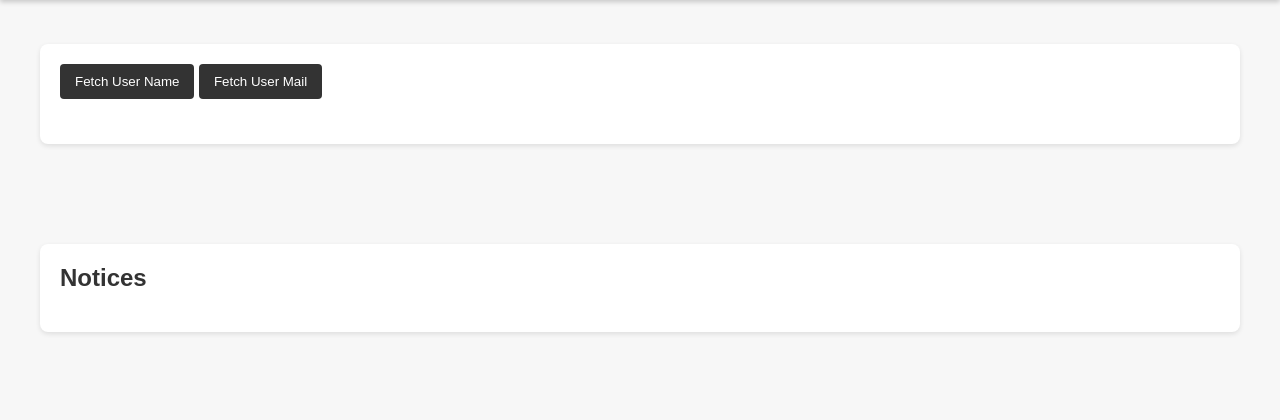
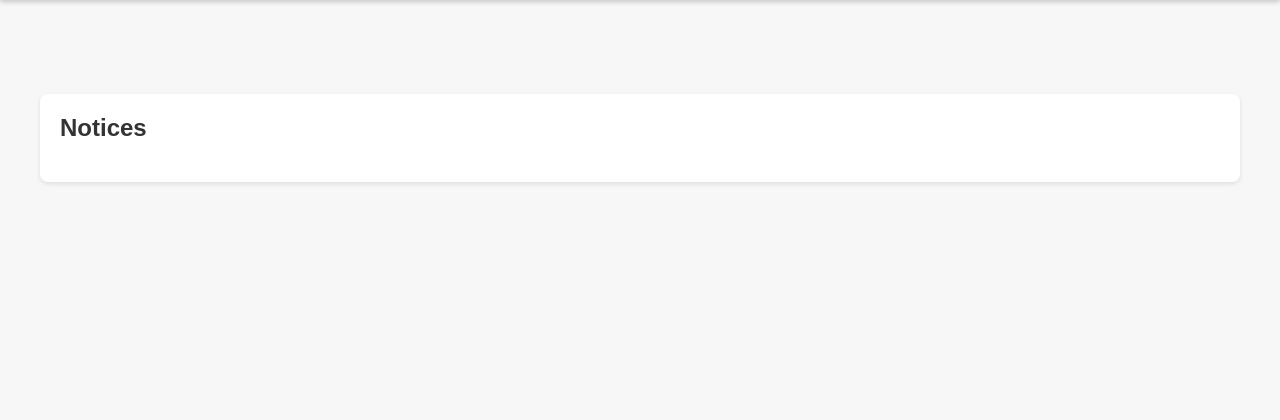
Before and after one commit to amyashpal/NoticeBoard, a PHP site: page /public/index.php in a window 1280 px wide. Shown: the part 66-486 px from the top of the page. Run offline with PHP 8.4, Linux system fonts and the light colour scheme; the visitor is signed in with stand-in values (Sample User, id 1); data that the repository does not hold is empty.

Commit message:
rollabacked

```diff
--- a/public/index.php
+++ b/public/index.php
@@ -1,4 +1,4 @@
-<?php include '../includes/header.php'; ?>
+<?php include '../includes/header.php';  ?>
 <!DOCTYPE html>
 <html lang="en">
 <head>
@@ -7,46 +7,17 @@
     <title>Notice List</title>
 
     <link rel="stylesheet" href="../styles/notice.css">
-    <script src="https://ajax.googleapis.com/ajax/libs/jquery/3.5.1/jquery.min.js"></script>
-    <script>
-        $(function(){
-            // Fetch user name
-            $('#fetchName').click(function(){
-                $.get('fetch_user.php', function(response){
-                    $('#userInfo').html('User Name: ' + response);
-                });
-            });
-
-            // Fetch user role
-            $('#fetchMail').click(function(){
-                $.get('fetch_mail.php', function(response){
-                    $('#userInfo').html('User Mail: ' + response);
-                });
-            });
-        });
-    </script>
 </head>
 <body>
-<?php if (isset($_SESSION['user_id'])): ?>
-    <div class="nclass" >
-
-                 <!-- Buttons for fetching user name and role -->
-        <button id="fetchName" class="nb">Fetch User Name</button>
-        <button id="fetchMail" class="nb">Fetch User Mail</button>
-
-
-            <!-- Div to display fetched user information -->
-        <div id="userInfo"></div>
-    </div>
-    <?php endif; ?>
     <div class="cc">
-
         <h2>Notices</h2>
         <ul class="notice-list">
             <?php
             include '../includes/db.php';
+
             $noticeSql = "SELECT * FROM notices ORDER BY CreatedAt DESC";
             $noticeResult = $conn->query($noticeSql);
+
             while ($row = $noticeResult->fetch_assoc()) {
                 echo "<li>";
                 echo "<div class='notice-details'>";
@@ -61,14 +32,14 @@
                 echo "</div>";
                 echo "</li>";
             }
+
             $conn->close();
             ?>
         </ul>
 
-
-
     </div>
 
     <?php include '../includes/footer.php'; ?>
+
 </body>
 </html>
```
Also changed, not shown: public/fetch_mail.php (deleted, +0 -20 lines), public/fetch_user.php (deleted, +0 -20 lines).
